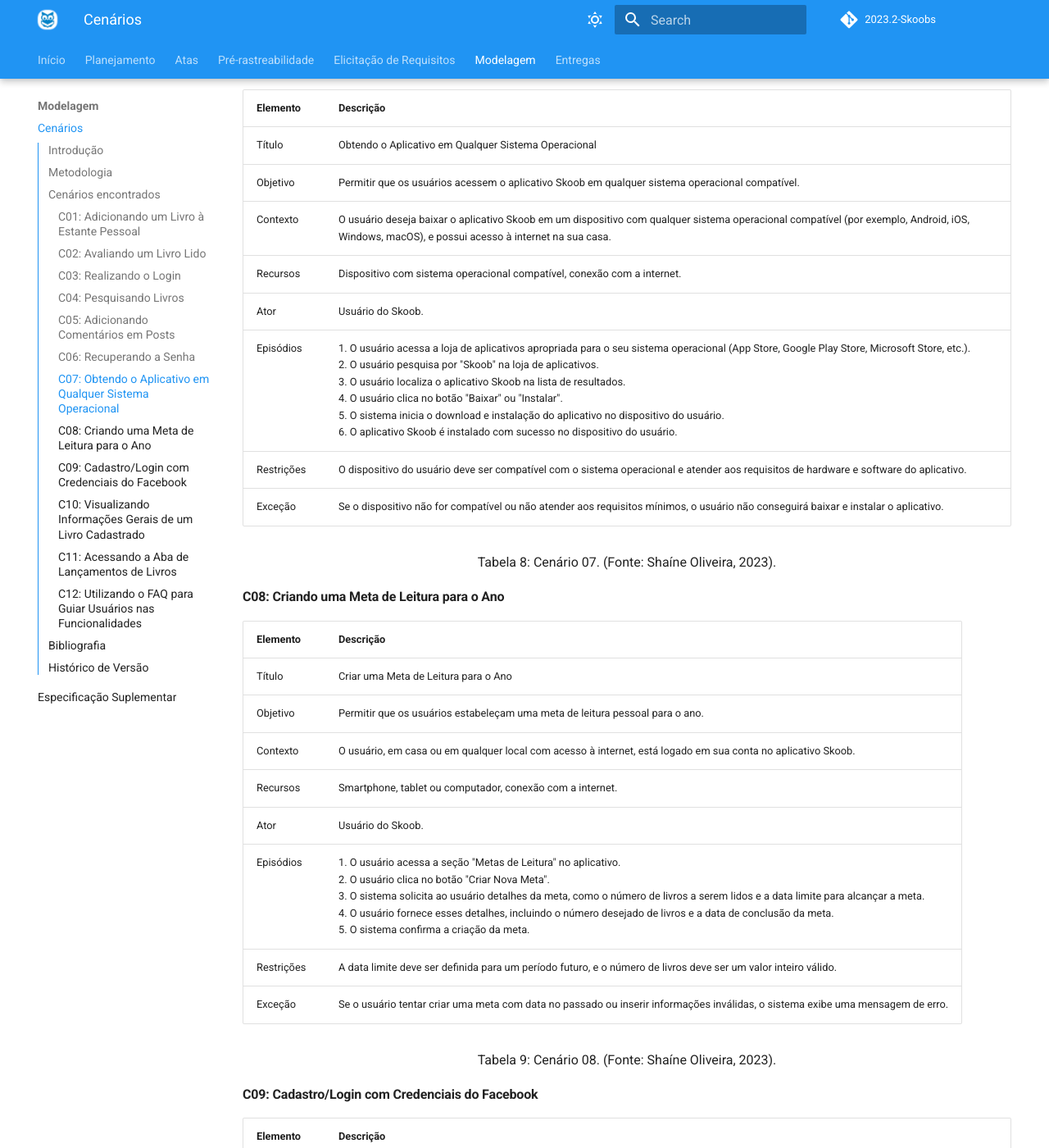
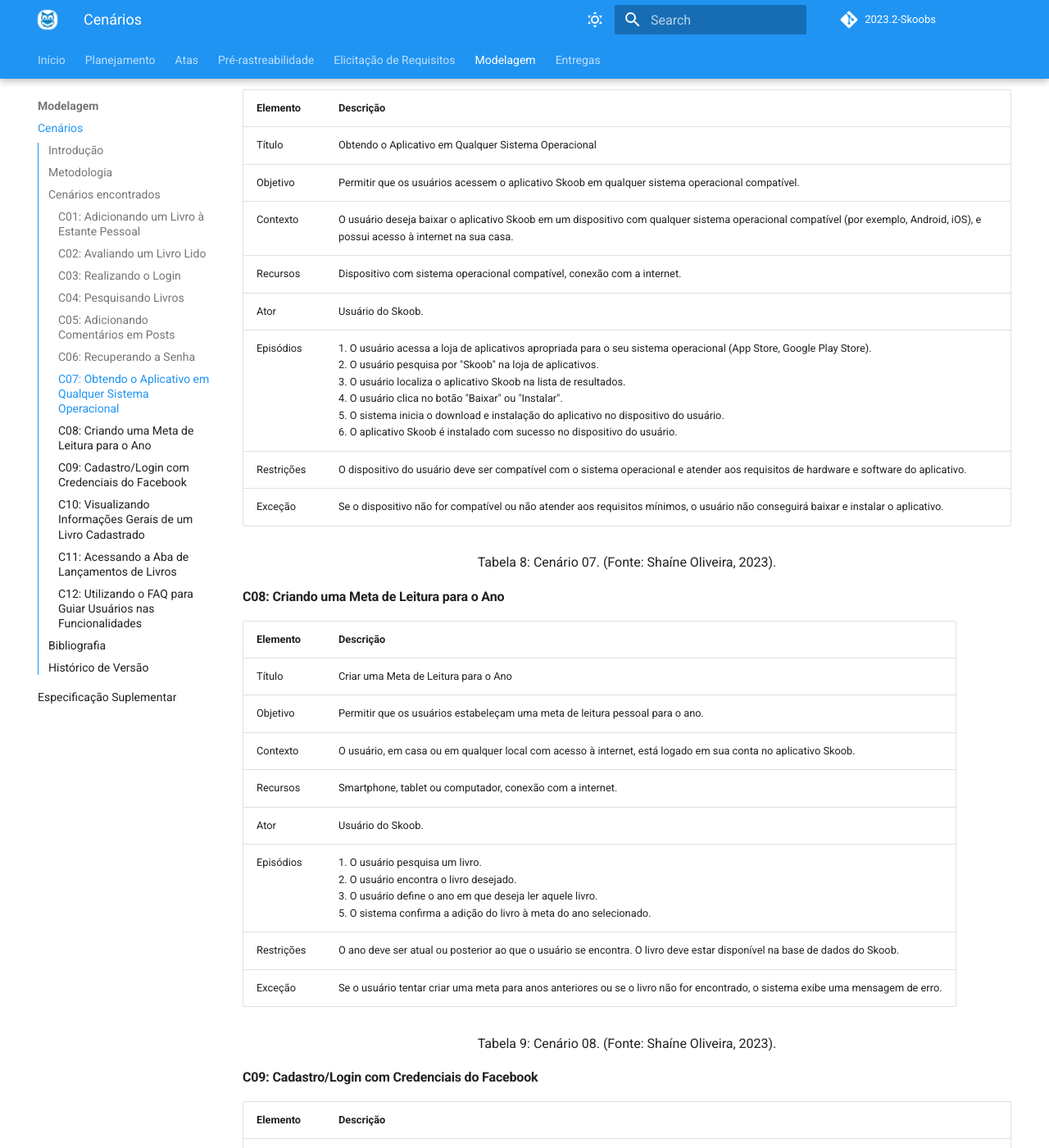
Before and after one commit to Requisitos-de-Software/2023.2-Skoob, an MkDocs documentation site: the page built from docs/modelagem/cenarios.md, in a window 1280 px wide and 1400 px high, scrolled down 4801 px. Shown: the whole window at 82% size. Built offline with MkDocs 1.6.1 and Material for MkDocs 9.7.7, drawn with Linux system fonts in a browser that asks for light colours; comment, search, counter and statistics services are not loaded; some of the changed text lies outside the part shown.

Commit message:
correção: cenários

```diff
--- a/docs/modelagem/cenarios.md
+++ b/docs/modelagem/cenarios.md
@@ -59,13 +57,12 @@
 | Recursos    | Smartphone ou computador, conexão com a internet. |
 | Ator        | Usuário do Skoob.                               |
 | Episódios   | 1. O usuário acessa sua estante pessoal. <br>     2. O usuário seleciona o livro que deseja avaliar. <br>   3. O usuário atribui uma classificação e escreve uma resenha.   <br> 4. O usuário confirma a avaliação.              |
-| Restrições  | O livro deve estar na estante do usuário.       |
-| Exceção     | Se o usuário tentar avaliar um livro que não está em sua estante, o sistema exibe uma mensagem de erro. |
+| Restrições  | O livro deve estar na estante do usuário e marcado como "lido".       |
+| Exceção     | Se o usuário tentar avaliar um livro que não esteja marcado como "lido" ou não está em sua estante, o sistema exibe uma mensagem de erro. |
 
 <div style="text-align: center">
 <p> Tabela 3: Cenário 02. (Fonte: Shaíne Oliveira, 2023).</p>
 </div>
-
 
 #### **C03: Realizando o Login**
 
@@ -76,15 +73,13 @@
 | Contexto    | O usuário, em sua residência, conectado à internet, iniciou o aplicativo Skoob e deseja acessar sua conta. |
 | Recursos    | Smartphone ou computador, conexão com a internet. |
 | Ator        | Usuário do Skoob.                               |
-| Episódios   | 1. O usuário abre o aplicativo Skoob. <br>        2. O usuário clica na opção "Login".   <br>     3. O usuário insere seu nome de usuário e senha.  <br> 4. O usuário clica no botão "Entrar".            |
+| Episódios   | 1. O usuário abre o aplicativo Skoob. <br>        2. O usuário clica na opção "Login".   <br>     3. O usuário insere seu email e senha.  <br> 4. O usuário clica no botão "Entrar".            |
 | Restrições  | As credenciais de login devem ser válidas.       |
 | Exceção     | Se as credenciais forem inválidas, o sistema exibe uma mensagem de erro. |
 
 <div style="text-align: center">
 <p> Tabela 4: Cenário 03. (Fonte: Shaíne Oliveira, 2023).</p>
 </div>
-
-
 
 #### **C04: Pesquisando Livros**
 
@@ -126,7 +121,7 @@
 |-------------|--------------------------------------------------|
 | Título      | Recuperar a Senha                                |
 | Objetivo    | Permitir que os usuários recuperem sua senha em caso de esquecimento. |
-| Contexto    | O usuário, em sua casa com acesso à internet, está logado no aplicativo Skoob, mas esqueceu sua senha de login. |
+| Contexto    | O usuário, em sua casa com acesso à internet, iniciou o aplicativo Skoob e deseja acessar sua conta, mas esqueceu sua senha de login. |
 | Recursos    | Smartphone ou computador, conexão com a internet. |
 | Ator        | Usuário do Skoob.                               |
 | Episódios   | 1. O usuário acessa a tela de login do aplicativo. <br> 2. O usuário clica no link "Esqueci minha senha". <br> 3. O sistema solicita ao usuário seu endereço de e-mail registrado.    <br>  4. O usuário insere seu endereço de e-mail e clica em "Enviar".<br> 5. O sistema envia um e-mail com instruções para redefinir a senha.<br> 6. O usuário acessa sua caixa de entrada de e-mail, segue as instruções e redefine a senha. <br>   7. O sistema confirma a alteração bem-sucedida da senha. |
@@ -137,26 +132,22 @@
 <p> Tabela 7: Cenário 06. (Fonte: Shaíne Oliveira, 2023).</p>
 </div>
 
-
 #### **C07: Obtendo o Aplicativo em Qualquer Sistema Operacional**
 
 | Elemento    | Descrição                                        |
 |-------------|--------------------------------------------------|
 | Título      | Obtendo o Aplicativo em Qualquer Sistema Operacional |
 | Objetivo    | Permitir que os usuários acessem o aplicativo Skoob em qualquer sistema operacional compatível. |
-| Contexto    | O usuário deseja baixar o aplicativo Skoob em um dispositivo com qualquer sistema operacional compatível (por exemplo, Android, iOS, Windows, macOS), e possui acesso à internet na sua casa. |
+| Contexto    | O usuário deseja baixar o aplicativo Skoob em um dispositivo com qualquer sistema operacional compatível (por exemplo, Android, iOS), e possui acesso à internet na sua casa. |
 | Recursos    | Dispositivo com sistema operacional compatível, conexão com a internet. |
 | Ator        | Usuário do Skoob.                               |
-| Episódios   | 1. O usuário acessa a loja de aplicativos apropriada para o seu sistema operacional (App Store, Google Play Store, Microsoft Store, etc.). <br> 2. O usuário pesquisa por "Skoob" na loja de aplicativos. <br> 3. O usuário localiza o aplicativo Skoob na lista de resultados. <br> 4. O usuário clica no botão "Baixar" ou "Instalar". <br>   5. O sistema inicia o download e instalação do aplicativo no dispositivo do usuário.<br>  6. O aplicativo Skoob é instalado com sucesso no dispositivo do usuário. |
+| Episódios   | 1. O usuário acessa a loja de aplicativos apropriada para o seu sistema operacional (App Store, Google Play Store). <br> 2. O usuário pesquisa por "Skoob" na loja de aplicativos. <br> 3. O usuário localiza o aplicativo Skoob na lista de resultados. <br> 4. O usuário clica no botão "Baixar" ou "Instalar". <br>   5. O sistema inicia o download e instalação do aplicativo no dispositivo do usuário.<br>  6. O aplicativo Skoob é instalado com sucesso no dispositivo do usuário. |
 | Restrições  | O dispositivo do usuário deve ser compatível com o sistema operacional e atender aos requisitos de hardware e software do aplicativo. |
 | Exceção     | Se o dispositivo não for compatível ou não atender aos requisitos mínimos, o usuário não conseguirá baixar e instalar o aplicativo. |
 
 <div style="text-align: center">
 <p> Tabela 8: Cenário 07. (Fonte: Shaíne Oliveira, 2023).</p>
 </div>
-
-
-
 
 #### **C08: Criando uma Meta de Leitura para o Ano**
 
@@ -167,9 +158,9 @@
 | Contexto    | O usuário, em casa ou em qualquer local com acesso à internet, está logado em sua conta no aplicativo Skoob. |
 | Recursos    | Smartphone, tablet ou computador, conexão com a internet. |
 | Ator        | Usuário do Skoob.                               |
-| Episódios   | 1. O usuário acessa a seção "Metas de Leitura" no aplicativo. <br> 2. O usuário clica no botão "Criar Nova Meta". <br>  3. O sistema solicita ao usuário detalhes da meta, como o número de livros a serem lidos e a data limite para alcançar a meta.<br>  4. O usuário fornece esses detalhes, incluindo o número desejado de livros e a data de conclusão da meta. <br> 5. O sistema confirma a criação da meta.          |
-| Restrições  | A data limite deve ser definida para um período futuro, e o número de livros deve ser um valor inteiro válido. |
-| Exceção     | Se o usuário tentar criar uma meta com data no passado ou inserir informações inválidas, o sistema exibe uma mensagem de erro. |
+| Episódios   | 1. O usuário pesquisa um livro. <br> 2. O usuário encontra o livro desejado.<br> 3. O usuário define o ano em que deseja ler aquele livro. <br> 5. O sistema confirma a adição do livro à meta do ano selecionado.          |
+| Restrições  | O ano deve ser atual ou posterior ao que o usuário se encontra. O livro deve estar disponível na base de dados do Skoob. |
+| Exceção     | Se o usuário tentar criar uma meta para anos anteriores ou se o livro não for encontrado, o sistema exibe uma mensagem de erro. |
 
 <div style="text-align: center">
 <p> Tabela 9: Cenário 08. (Fonte: Shaíne Oliveira, 2023).</p>
@@ -244,15 +235,10 @@
 <p> Tabela 13: Cenário 12. (Fonte: Shaíne Oliveira, 2023).</p>
 </div>
 
-
-
-
-
-
 ## Bibliografia
 
-[1] CENÁRIOS: Rastreamento de Cenários. [S. l.]. Disponível em: <http://www-di.inf.puc-rio.br/~julio/bnncap3.pdf>. <br>
-[2] VLC. Cenários. Grupo VLC da disciplina Requisitos de Software, disponível em: https://requisitos-de-software.github.io/2023.1-VLC/#/modelagem/cenarios. Acesso em: 16 de outubro de 2023.
+<a id="aa" href="#a">[1]</a> CENÁRIOS: Rastreamento de Cenários. [S. l.]. Disponível em: <http://www-di.inf.puc-rio.br/~julio/bnncap3.pdf>. <br>
+<a id="bb" href="#a">[2]</a> VLC. Cenários. Grupo VLC da disciplina Requisitos de Software, disponível em: https://requisitos-de-software.github.io/2023.1-VLC/#/modelagem/cenarios. Acesso em: 16 de outubro de 2023.
 
 ## Histórico de Versão
 
```
Also changed, not shown: other parts of docs/modelagem/cenarios.md (+3 -4 lines).
